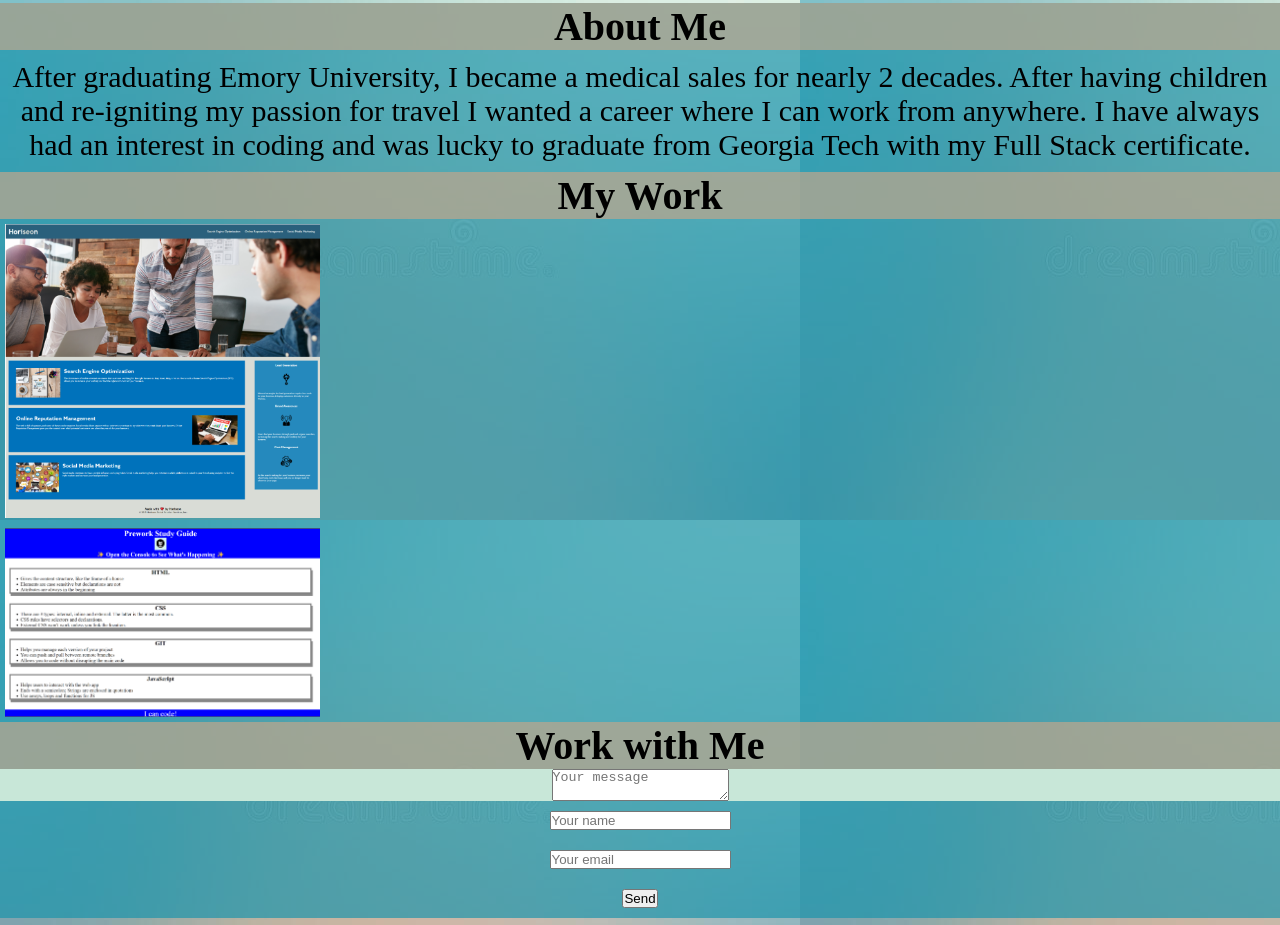
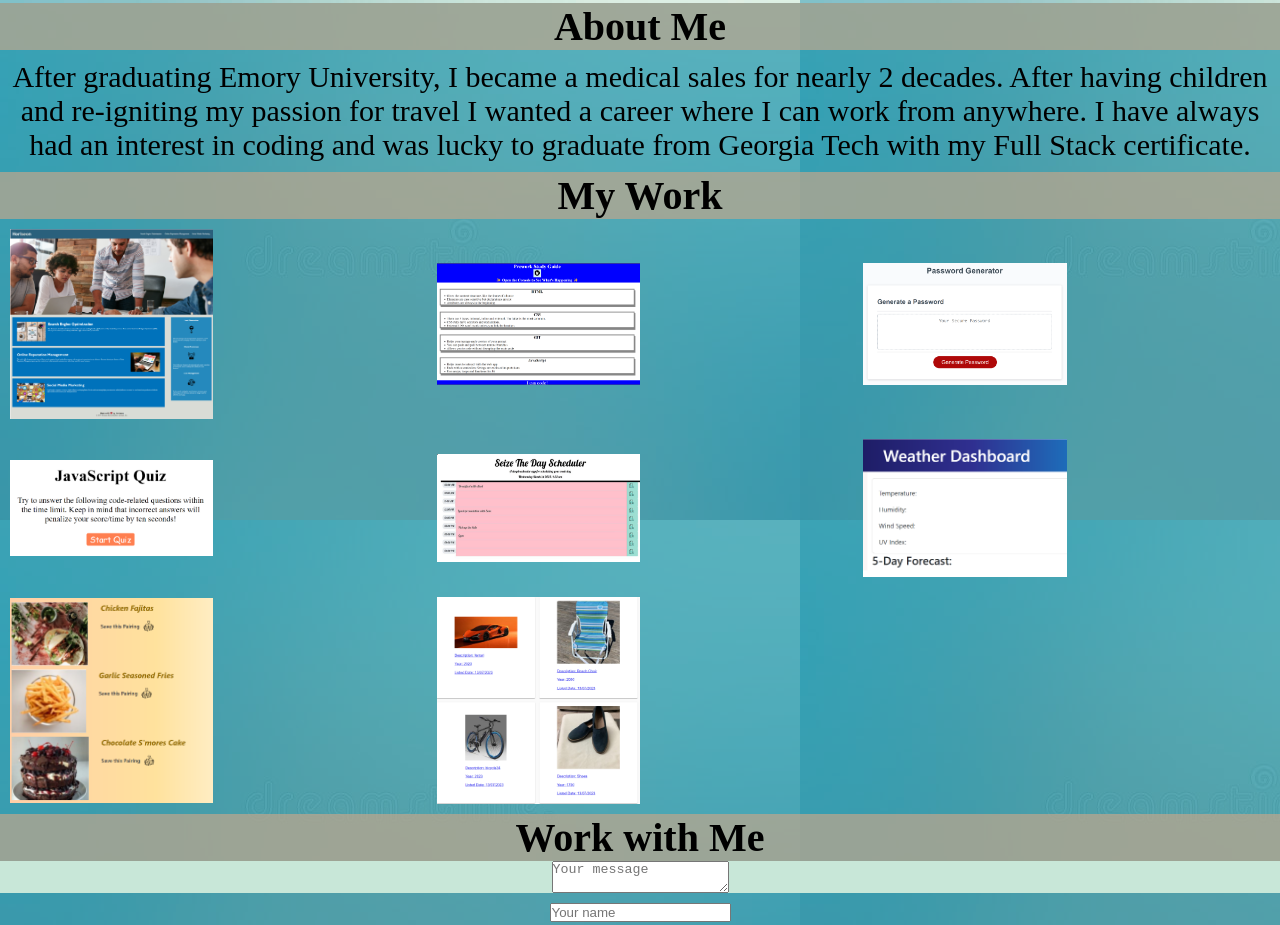
Before and after one commit to stbuiemory/Sandy-Bui-Portfolio, a plain HTML site: page index.html in a window 1280 px wide. Shown: the part 572-1497 px from the top of the page. Drawn offline with Linux system fonts and the light colour scheme.

Commit message:
added project 3

```diff
--- a/assets/style.css
+++ b/assets/style.css
@@ -58,6 +58,11 @@ p {
     overflow: hidden;
 }
 
+.flex-box2 {
+    display: flex;
+    flex-wrap: wrap;
+  }
+
 .flex-container {
     background-color: #1a94acae;
     display: flex;
@@ -92,12 +97,15 @@ p {
 .work-examples {
     display: flex;
     align-items: center;
-    width: 50%;
+    /* width: 50%;   */
     padding: 5px;
-    transition-property: all
+    transition-property: all;
     transition-delay: 2s;
-    transition-duration:.5s;
-    transition-timing-function: ease-in
+    transition-duration: .5s;
+    transition-timing-function: ease-in;
+    width: 33.33%;
+    box-sizing: border-box;
+    padding: 10px;
 }
 
 .work-examples:hover {
--- a/index.html
+++ b/index.html
@@ -44,8 +44,9 @@
                         to graduate from Georgia Tech with my Full Stack certificate.
                     </p>
             </article>
+            <h2>My Work</h2>
             <article id="my-work" class="flex-box2">
-                <h2>My Work</h2>
+                <!-- <h2>My Work</h2> -->
                         <div class="work-examples">
                             <a href="https://stbuiemory.github.io/HoriSEOn-Project/">
                             <img src="./assets/horiseon_snapshot.png" alt="horiseon screenshot"/>
@@ -54,6 +55,42 @@
                         <div class="work-examples">
                             <a href="https://stbuiemory.github.io/prework-study-guide/">
                             <img src="./assets/prework_studyguide_snapshot.png" alt="prework screenshot"
+                             />
+                            </a>
+                        </div>
+                        <div class="work-examples">
+                            <a href="https://stbuiemory.github.io/Make_Me_A_Password/">
+                            <img src="./assets/makemepassword_screenshot.png" alt="make password screenshot"
+                             />
+                            </a>
+                        </div>
+                        <div class="work-examples">
+                            <a href="https://stbuiemory.github.io/Do-You-Know-Code-JavaScript/">
+                            <img src="./assets/jsquiz_screenshot.png" alt="js quiz screenshot"
+                             />
+                            </a>
+                        </div>
+                        <div class="work-examples">
+                            <a href="https://stbuiemory.github.io/Seize-The-Day-Scheduler/">
+                            <img src="./assets/scheduler_screenshot.png" alt="scheduler screenshot"
+                             />
+                            </a>
+                        </div>
+                        <div class="work-examples">
+                            <a href="https://stbuiemory.github.io/WeatherLaterThanNever/">
+                            <img src="./assets/weather_screenshot.png" alt="weather app screenshot"
+                             />
+                            </a>
+                        </div>
+                        <div class="work-examples">
+                            <a href="https://stbuiemory.github.io/FoodWillBeerUsApart/">
+                            <img src="./assets/project2_screenshot.png" alt="project 2 screenshot"
+                             />
+                            </a>
+                        </div>
+                        <div class="work-examples">
+                            <a href="https://donatetrader-6968094a5822.herokuapp.com/">
+                            <img src="./assets/donatetrader_snapshot.png" alt="project 3 screenshot"
                              />
                             </a>
                         </div>
```
Also changed, not shown: assets/donatetrader_snapshot.png (added), assets/jsquiz_screenshot.png (added), assets/makemepassword_screenshot.png (added), assets/project2_screenshot.png (added), assets/scheduler_screenshot.png (added), assets/weather_screenshot.png (added).
